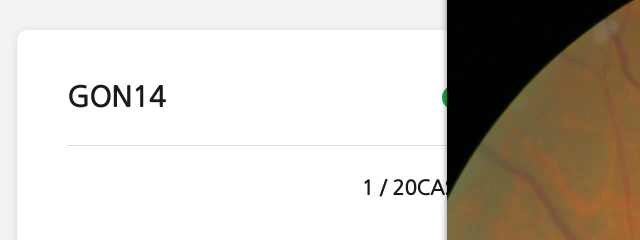
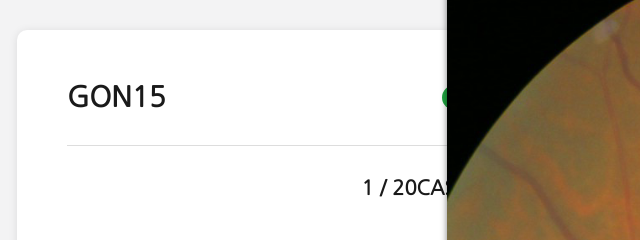
Before and after one commit to ktmwlf123/gon, a plain HTML site: page index.html in a window 1280 px wide. Shown: the top 240 px of the page, 13-653 px from the left. Drawn offline with nearby package versions, Linux system fonts and the light colour scheme.

Commit message:
Update index.html

```diff
--- a/index.html
+++ b/index.html
@@ -116,6 +116,7 @@
             function cPush() {
                 cStep++;
                 console.log(cStep, "p")
+                console.log(sPushArray)
                 if (cStep < cPushArray.length) { cPushArray.length = cStep; }
                 cPushArray.push(document.getElementById('imageCanvas').toDataURL());
             }
@@ -420,7 +421,7 @@
         <div class="mainPage test1">
             <div class="left">
                 <div class="title">
-                    <div class="titleText">GON14</div>
+                    <div class="titleText">GON15</div>
                     <div class="help">?</div>
                 </div>
                 <div class="ongoingCase"></div>
```
